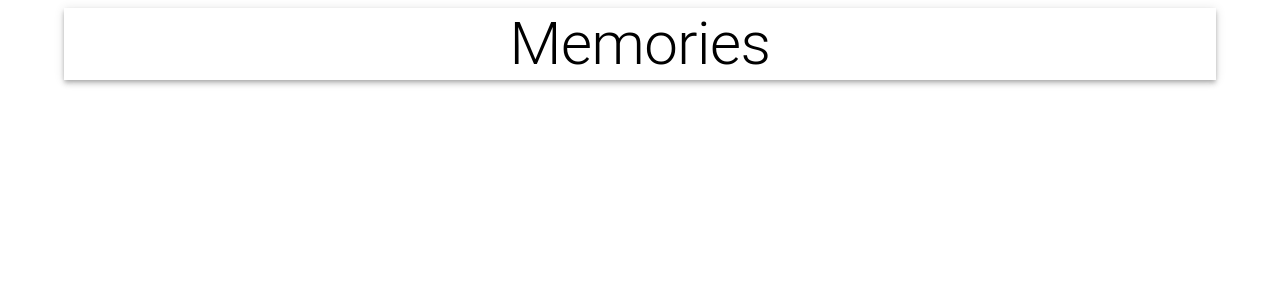
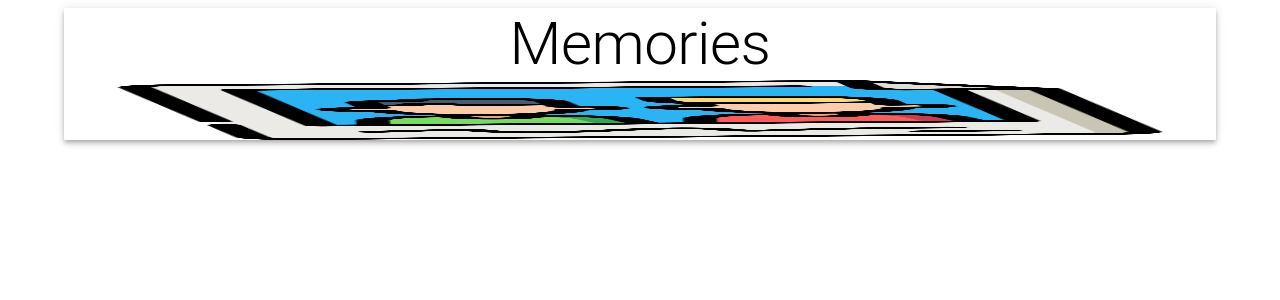
Before and after one commit to brosmar18/memories-frontend, a React (Create React App) app: page / in a window 1280 px wide. Shown: the top 300 px of the page. Built offline with nearby package versions, Linux system fonts and the light colour scheme.

Commit message:
img added

```diff
--- a/src/App.js
+++ b/src/App.js
@@ -1,12 +1,13 @@
 import React from 'react';
 import {Container, AppBar, Typography, Grow, Grid} from '@mui/material';
+import memories from './images/memories.png';
 
 const App = () => {
     return (
         <Container maxWidth="lg">
             <AppBar position='static' color='inherit'>
                 <Typography variant='h2' align='center'>Memories</Typography>
-                {/* <img src={memories} alt='memories' height="60" /> */}
+                <img src={memories} alt='memories' height="60" />
             </AppBar>
         </Container>
     );
```
